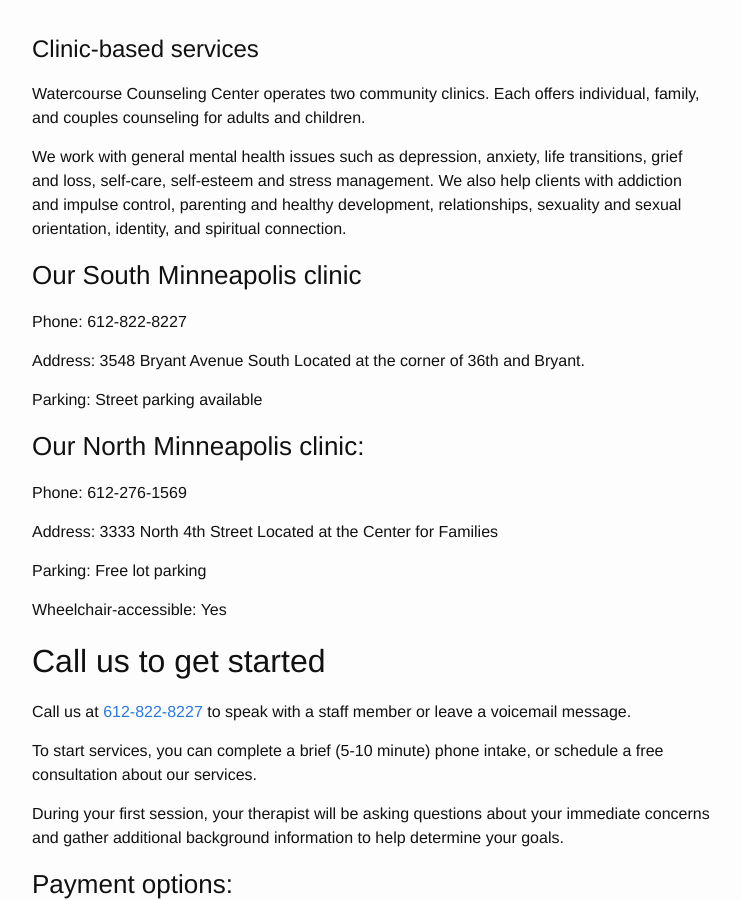
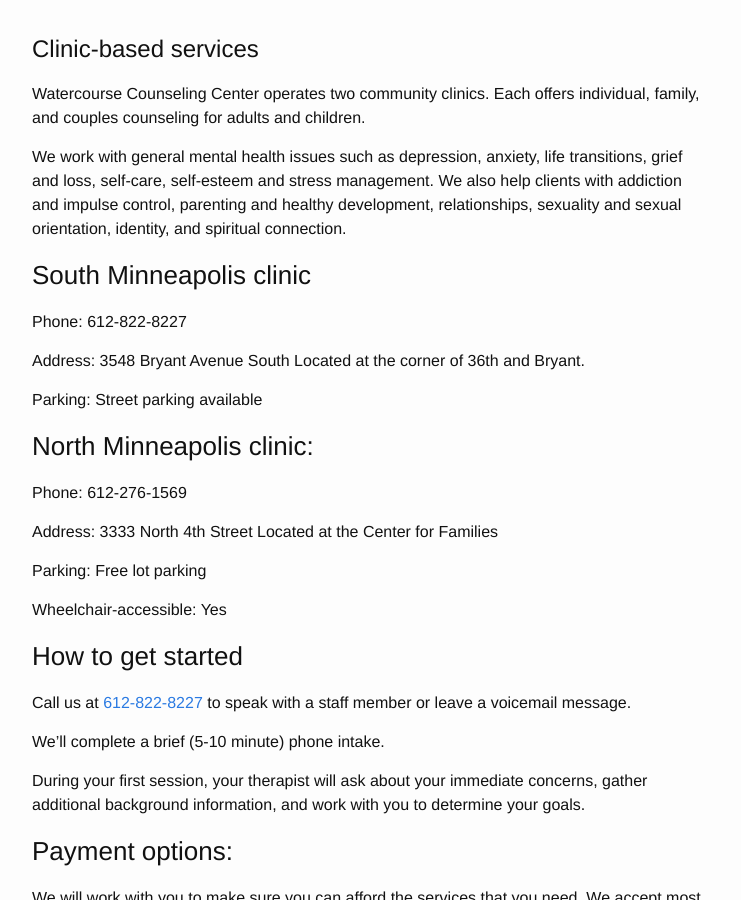
Before and after one commit to watercourse-cc/watercourse, a Jekyll site: the page built from services.md, in a window 1280 px wide and 900 px high, scrolled down 683 px. Shown: the whole window, without its empty margins (268-1009 px from the left). Built offline with Jekyll 4.4.1, drawn with Linux system fonts in a browser that asks for light colours; some of the changed text lies outside the part shown.

Commit message:
Consistent formatting, changed some language.

```diff
--- a/services.md
+++ b/services.md
@@ -10,7 +10,7 @@
 
 We work with general mental health issues such as depression, anxiety, life transitions, grief and loss, self-care, self-esteem and stress management.  We also help clients with addiction and impulse control, parenting and healthy development, relationships, sexuality and sexual orientation, identity, and spiritual connection.
 
-### Our South Minneapolis clinic
+### South Minneapolis clinic
 
 Phone:       612-822-8227
 
@@ -19,7 +19,7 @@
 
 Parking:     Street parking available
 
-### Our North Minneapolis clinic:
+### North Minneapolis clinic:
 
 Phone:       612-276-1569
 
@@ -30,13 +30,13 @@
 
 Wheelchair-accessible: Yes
 
-## Call us to get started
+### How to get started
 
 Call us at [612-822-8227](tel:612-822-8227) to speak with a staff member or leave a voicemail message.
 
-To start services, you can complete a brief (5-10 minute) phone intake, or schedule a free consultation about our services.
+We'll complete a brief (5-10 minute) phone intake.
 
-During your first session, your therapist will be asking questions about your immediate concerns and gather additional background information to help determine your goals.
+During your first session, your therapist will ask about your immediate concerns, gather additional background information, and work with you to determine your goals.
 
 ### Payment options:
 
@@ -48,11 +48,11 @@
 
 # School-based services
 
-## Why School-based services?
+### Why School-based services?
 
 Students and families are significantly more likely to access school-based services than they are to complete a referral to an outside agency.  In order to make services accessible to children and families in the community, we partner with Minneapolis Public Schools to operate mental health clinics at five locations in South and North Minneapolis. These services are designed to support and enhance education outcomes for students at risk.
 
-## What do you offer?
+### What do you offer?
 
 **For individual students and families**, we provide individual counseling and play therapy for children with specific mental health needs; parent education, support and counseling; family counseling; and skill building.
 
@@ -60,7 +60,7 @@
 
 **For teachers and school staff**, we offer consultation and training.
 
-## Our locations
+### Our locations
 
 We offer school-based clinics for children and families at:
 
```
Also changed, not shown: other parts of services.md (+2 -2 lines).
